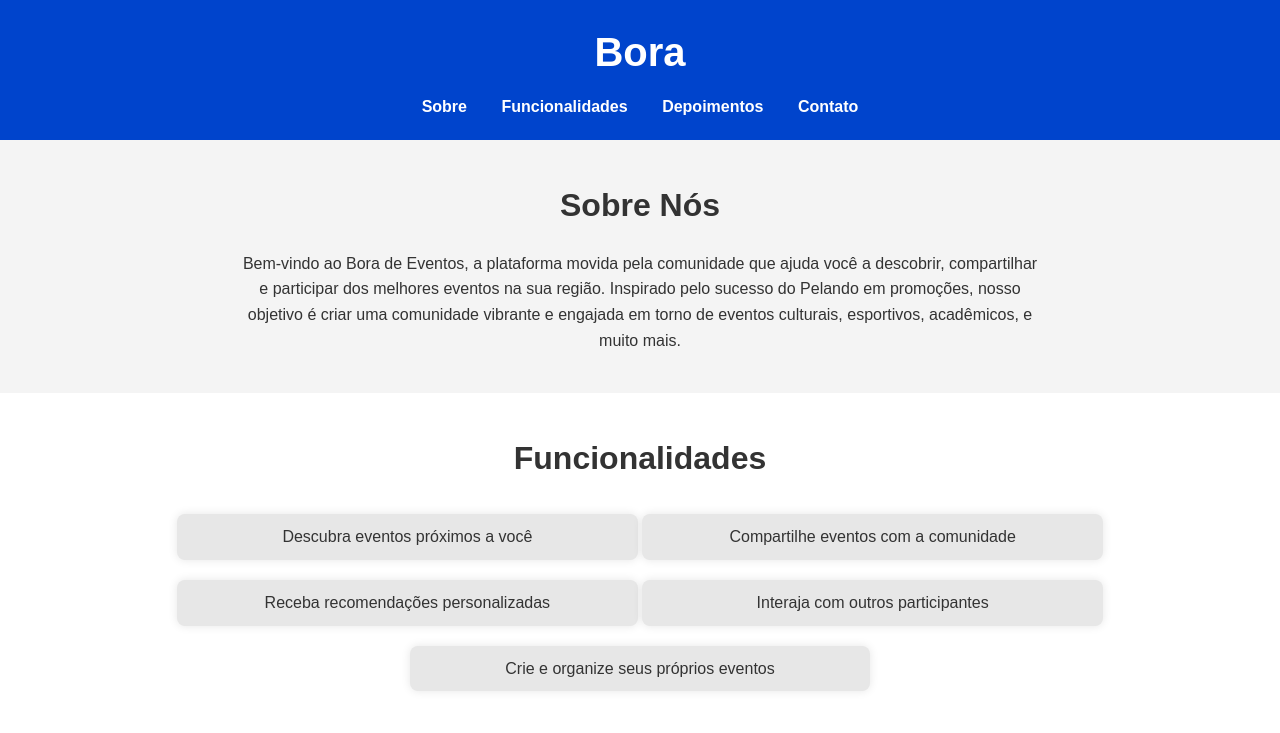
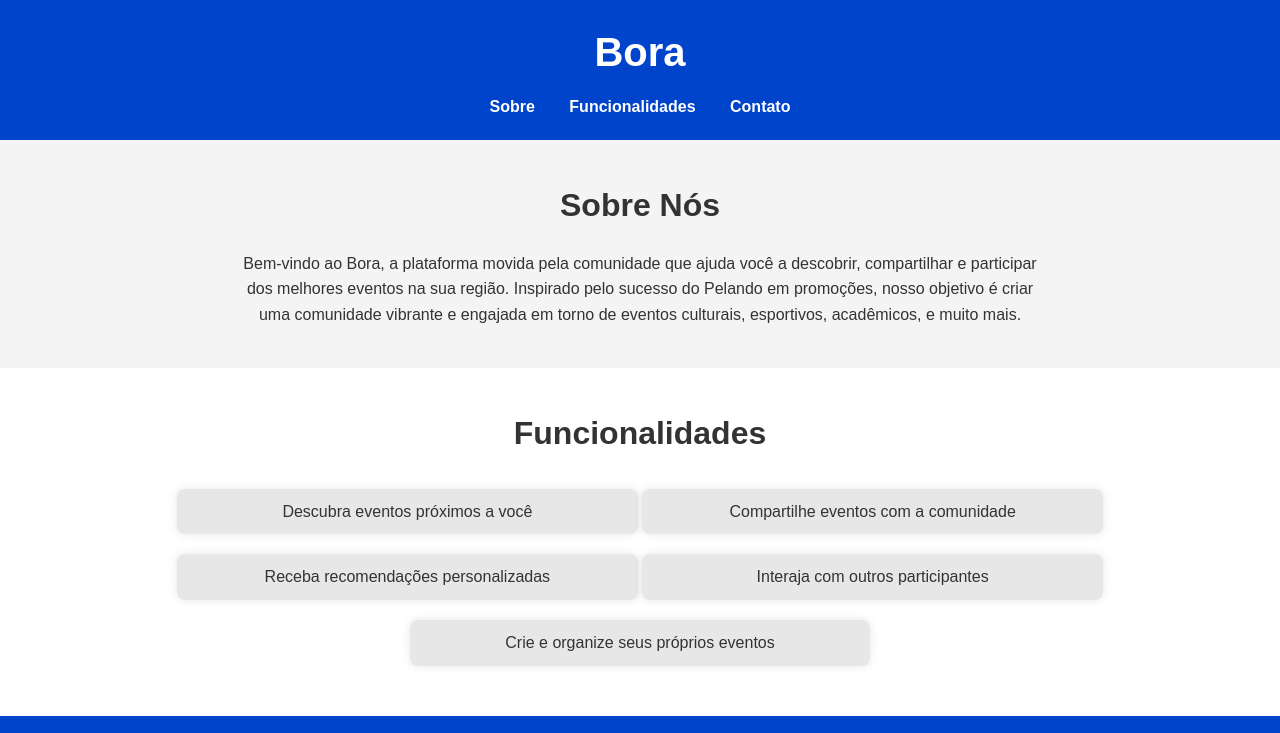
Before and after one commit to tavaresgmg/bora.github.io, a plain HTML site: page index.html in a window 1280 px wide. Shown: the top 733 px of the page. Drawn offline with Linux system fonts and the light colour scheme.

Commit message:
Remoção do depoimentos

```diff
--- a/index.html
+++ b/index.html
@@ -15,7 +15,6 @@
                 <ul>
                     <li><a href="#sobre">Sobre</a></li>
                     <li><a href="#funcionalidades">Funcionalidades</a></li>
-                    <li><a href="#depoimentos">Depoimentos</a></li>
                     <li><a href="#contato">Contato</a></li>
                 </ul>
             </nav>
@@ -25,7 +24,7 @@
     <section id="sobre">
         <div class="container">
             <h2>Sobre Nós</h2>
-            <p>Bem-vindo ao Bora de Eventos, a plataforma movida pela comunidade que ajuda você a descobrir, compartilhar e participar dos melhores eventos na sua região. Inspirado pelo sucesso do Pelando em promoções, nosso objetivo é criar uma comunidade vibrante e engajada em torno de eventos culturais, esportivos, acadêmicos, e muito mais.</p>
+            <p>Bem-vindo ao Bora, a plataforma movida pela comunidade que ajuda você a descobrir, compartilhar e participar dos melhores eventos na sua região. Inspirado pelo sucesso do Pelando em promoções, nosso objetivo é criar uma comunidade vibrante e engajada em torno de eventos culturais, esportivos, acadêmicos, e muito mais.</p>
         </div>
     </section>
 
```
